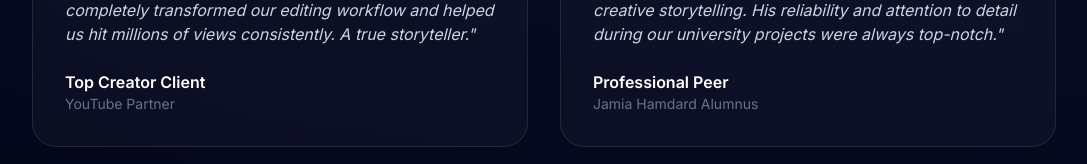
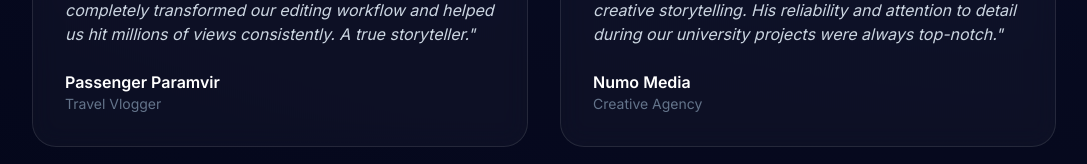
Before and after one commit to belownoobie-maker/monishkhan.github.io, a plain HTML site: page index.html in a window 1280 px wide. Shown: the part 2607-2771 px from the top of the page, without its empty margins (96-1183 px from the left). Drawn offline with nearby package versions, Linux system fonts and the light colour scheme.

Commit message:
testimonials name mentioned

```diff
--- a/index.html
+++ b/index.html
@@ -191,15 +191,15 @@
                 <div class="glass p-8 rounded-3xl hover-lift">
                     <i class="fas fa-quote-left text-blue-500 mb-4 text-2xl"></i>
                     <p class="text-slate-300 italic mb-6">"Monish has an incredible eye for retention. He completely transformed our editing workflow and helped us hit millions of views consistently. A true storyteller."</p>
-                    <h5 class="font-bold text-white">Top Creator Client</h5>
-                    <p class="text-sm text-slate-500">YouTube Partner</p>
+                    <h5 class="font-bold text-white">Passenger Paramvir</h5>
+                    <p class="text-sm text-slate-500">Travel Vlogger</p>
                 </div>
                 <!-- T2 -->
                 <div class="glass p-8 rounded-3xl hover-lift">
                     <i class="fas fa-quote-left text-purple-500 mb-4 text-2xl"></i>
                     <p class="text-slate-300 italic mb-6">"Monish combines deep technical knowledge with creative storytelling. His reliability and attention to detail during our university projects were always top-notch."</p>
-                    <h5 class="font-bold text-white">Professional Peer</h5>
-                    <p class="text-sm text-slate-500">Jamia Hamdard Alumnus</p>
+                    <h5 class="font-bold text-white">Numo Media</h5>
+                    <p class="text-sm text-slate-500">Creative Agency</p>
                 </div>
             </div>
         </div>
```
